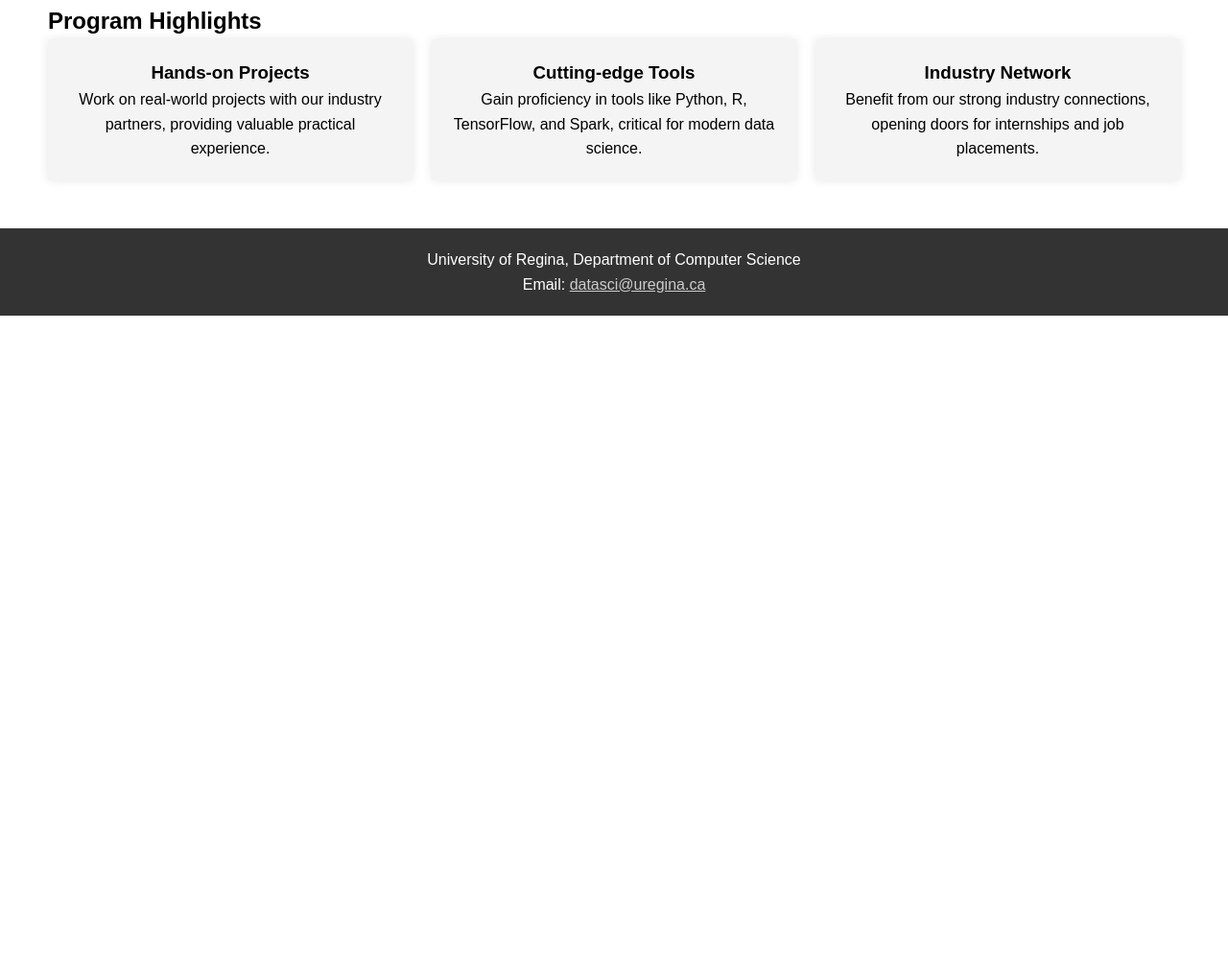
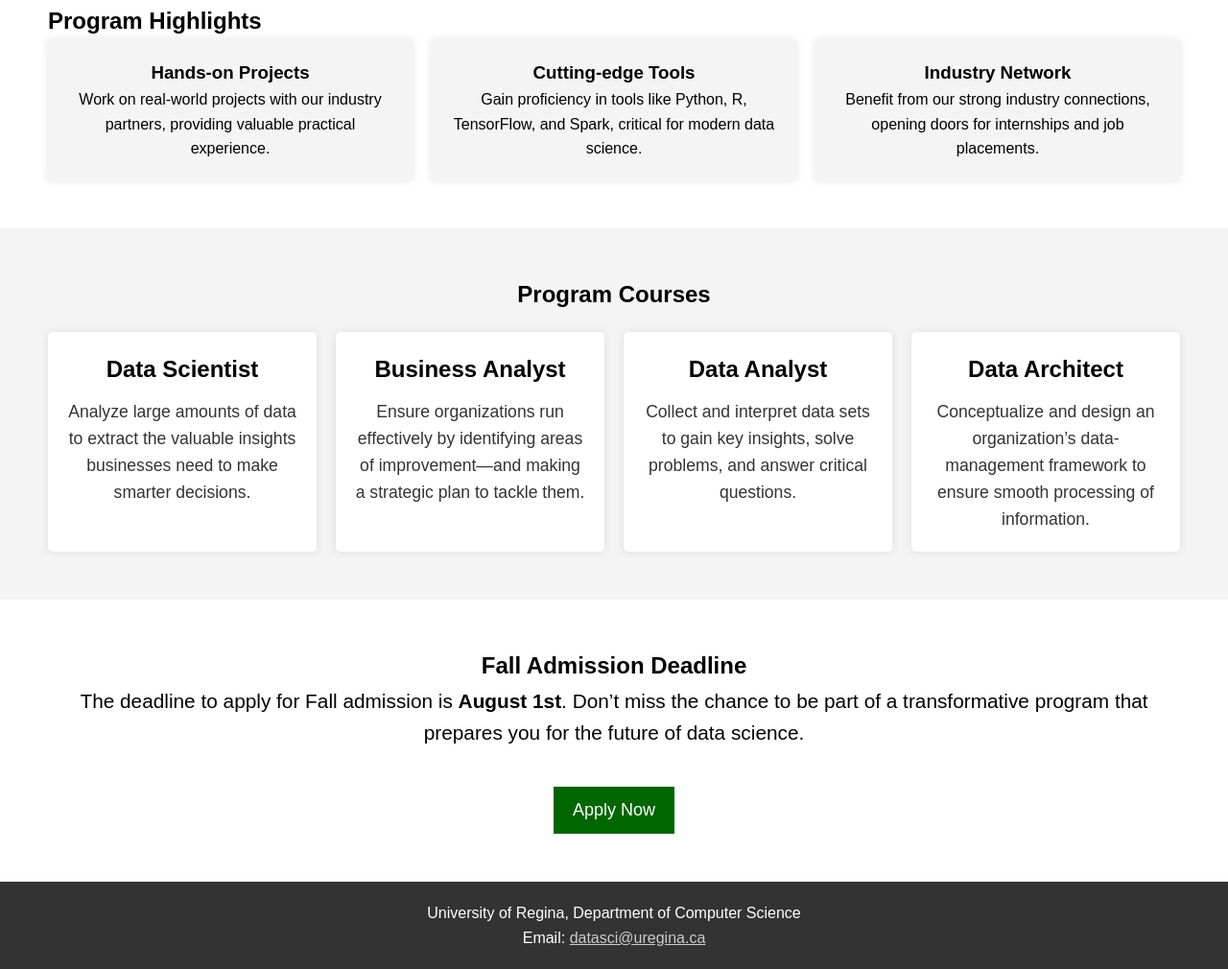
Before and after one commit to Harvimaradiya/harvimaradiya.github.io, a plain HTML site: page index.html in a window 1280 px wide. Shown: the part 1181-2191 px from the top of the page at 96% size. Before the commit the page ends 1510 px from the top, so only its background shows below. Drawn offline with Linux system fonts and the light colour scheme.

Commit message:
Update index.html

```diff
--- a/index.html
+++ b/index.html
@@ -50,6 +50,34 @@
         </div>
     </section>
 
+    <section id="program-courses" class="program-courses-section">
+        <h2>Program Courses</h2>
+        <div class="cards-container">
+            <div class="card">
+                <h3>Data Scientist</h3>
+                <p>Analyze large amounts of data to extract the valuable insights businesses need to make smarter decisions.</p>
+            </div>
+            <div class="card">
+                <h3>Business Analyst</h3>
+                <p>Ensure organizations run effectively by identifying areas of improvement—and making a strategic plan to tackle them.</p>
+            </div>
+            <div class="card">
+                <h3>Data Analyst</h3>
+                <p>Collect and interpret data sets to gain key insights, solve problems, and answer critical questions.</p>
+            </div>
+            <div class="card">
+                <h3>Data Architect</h3>
+                <p>Conceptualize and design an organization’s data-management framework to ensure smooth processing of information.</p>
+            </div>
+        </div>
+    </section>
+
+    <section id="admission-deadline" class="admission-deadline-section">
+        <h2>Fall Admission Deadline</h2>
+        <p>The deadline to apply for Fall admission is <strong>August 1st</strong>. Don’t miss the chance to be part of a transformative program that prepares you for the future of data science.</p>
+        <a href="#apply" class="btn">Apply Now</a>
+    </section>
+
     <footer id="contact" class="footer">
         <p>University of Regina, Department of Computer Science</p>
         <p>Email: <a href="mailto:datasci@uregina.ca">datasci@uregina.ca</a></p>
```
